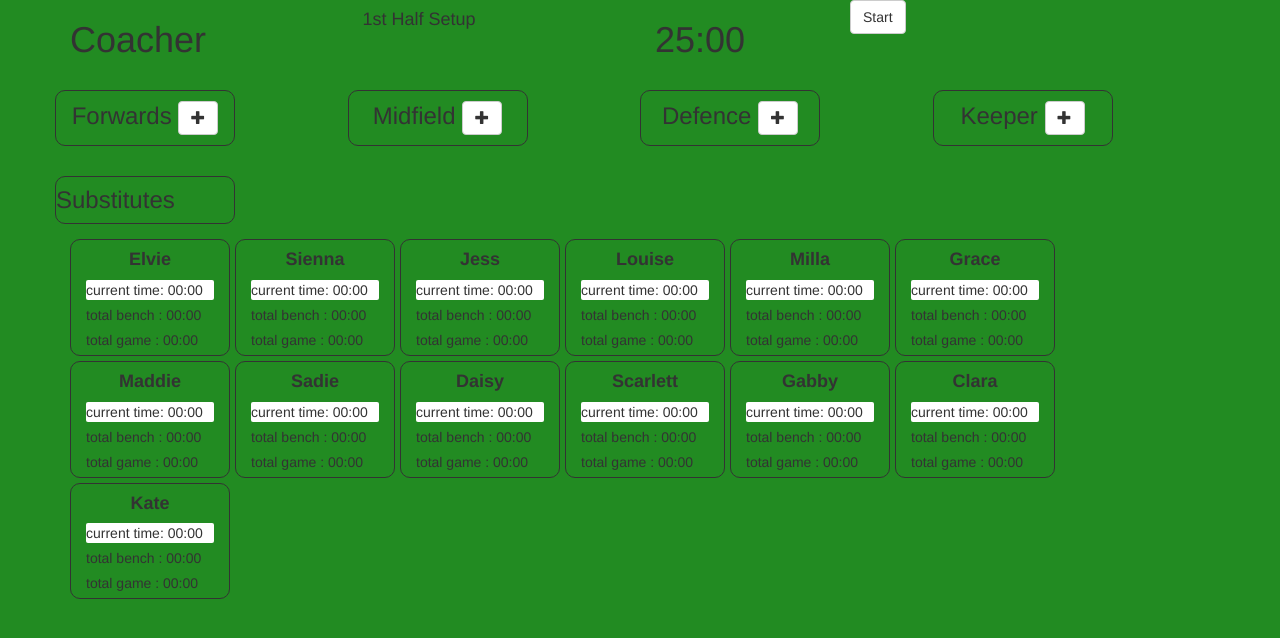
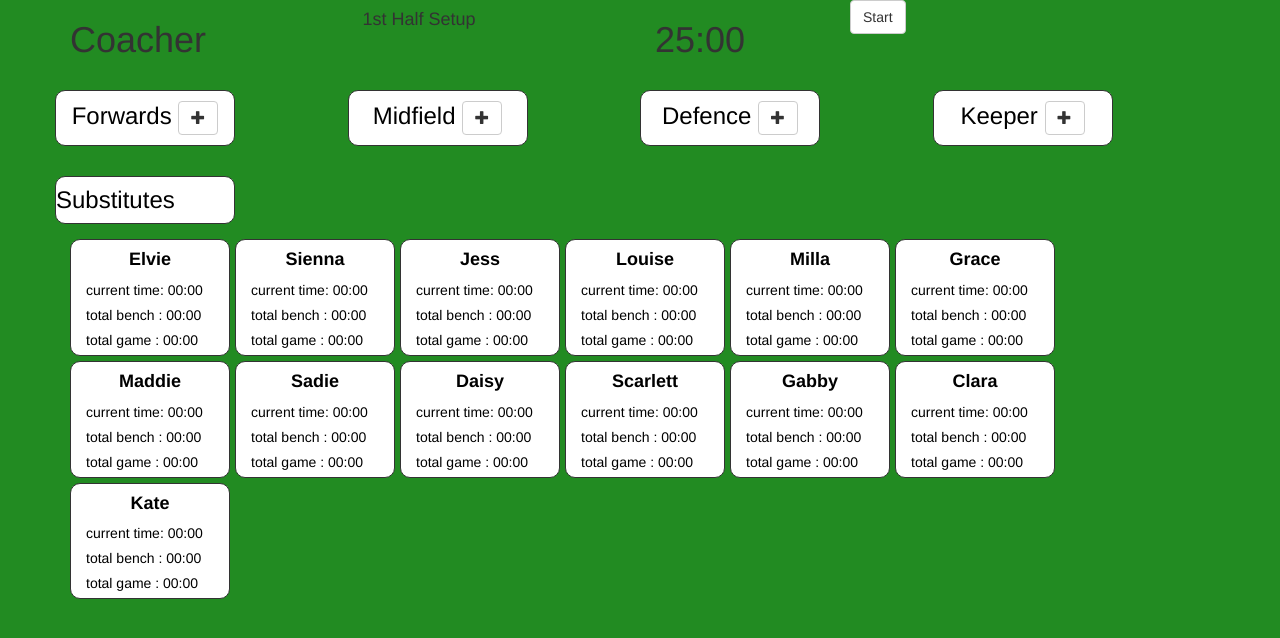
Before and after one commit to JamesAntonThompson/new-coacher, a plain HTML site: page js/coacher.html in a window 1280 px wide. Drawn offline with nearby package versions, Linux system fonts and the light colour scheme.

Commit message:
mvp color fix for outdoor use

```diff
--- a/js/coacher.css
+++ b/js/coacher.css
@@ -15,6 +15,8 @@ body { background-color: ForestGreen;
 	border-radius: 10px;
 	margin-left: -15px;
 	width: 180px;
+	color: black;
+	background-color: white;
 }
 
 .selected {
@@ -23,15 +25,17 @@ body { background-color: ForestGreen;
 	border-radius: 15px;
 	margin-top: 5px;
 	margin-right: 5px;
+	color: black;
 	width: 160px;
 }
 
 .unselected {
 	border: 1px solid #333;
-	background-color: transparent;
+	background-color: white;
 	border-radius: 10px;
 	margin-top: 5px;
 	margin-right: 5px;
+	color: black;
 	width: 160px;
 }
 
```
